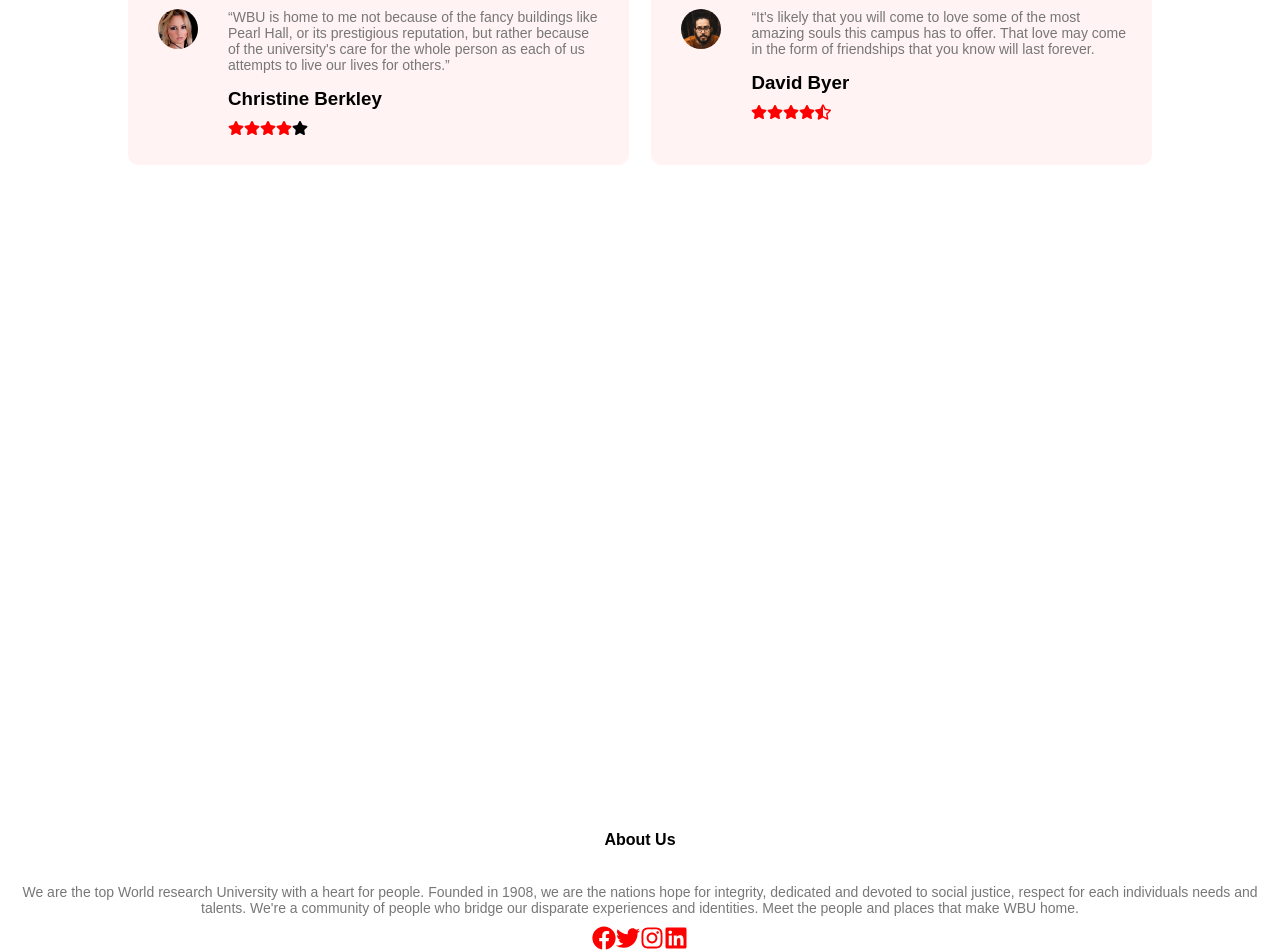
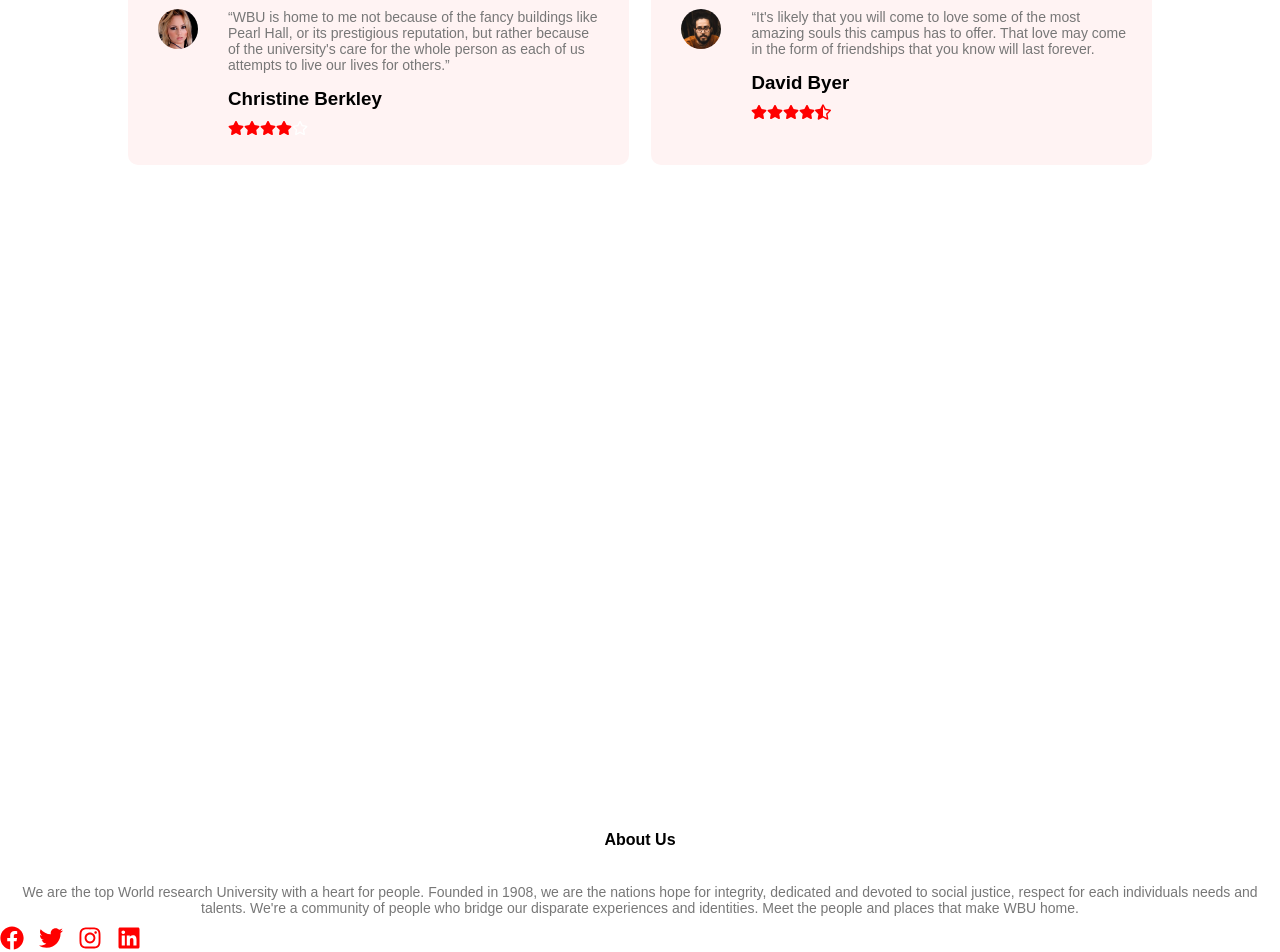
Before and after one commit to Rosenma1/New-Project, a React (Vite) app: page / in a window 1280 px wide. Shown: the part 2800-3752 px from the top of the page. Built offline with nearby package versions, Linux system fonts and the light colour scheme.

Commit message:
added new images and icons

```diff
--- a/src/App.jsx
+++ b/src/App.jsx
@@ -8,7 +8,7 @@ import basketball from "./assets/basketballcopy.png"
 import cafeteria from "./assets/cafeteriacopy.png"
 import student1 from "./assets/user1copy.jpg"
 import student2 from "./assets/user2copy.jpg"
-import { FaFacebook, FaTwitter, FaInstagram, FaLinkedin, FaStar, FaStarHalfAlt, FaRegHeart } from 'react-icons/fa';
+import { FaFacebook, FaTwitter, FaInstagram, FaLinkedin, FaStar, FaRegStar, FaStarHalfAlt, FaRegHeart } from 'react-icons/fa';
 
 
 
@@ -133,7 +133,7 @@ const App = () => {
                 <FaStar color="#ff0000" />
                 <FaStar color="#ff0000" />
                 <FaStar color="#ff0000" />
-                <FaStar color="" />
+                <FaRegStar color="#fff" />
 
             </div>
 
@@ -168,7 +168,7 @@ const App = () => {
   <section className="footer">
     <h4>About Us</h4>
     <p>We are the top World research University with a heart for people. Founded in 1908, we are the nations hope for integrity, dedicated and devoted to social justice, respect for each individuals needs and talents. We're a community of people who bridge our disparate experiences and identities. Meet the people and places that make WBU home.</p>
-     <div className="icons">
+     <div className="icons" style={{ display: 'flex', gap: '15px', fontSize: '24px' }}>
         <FaFacebook color="#ff0000" />
           <FaTwitter color="#ff0000"  />
           <FaInstagram color="#ff0000" />
--- a/src/index.css
+++ b/src/index.css
@@ -364,8 +364,3 @@ h3{
   font-weight: 600;
 
 }
-
-.footer .icons{
-  gap: 10px;
-  font-size: 24px;
-}
```
